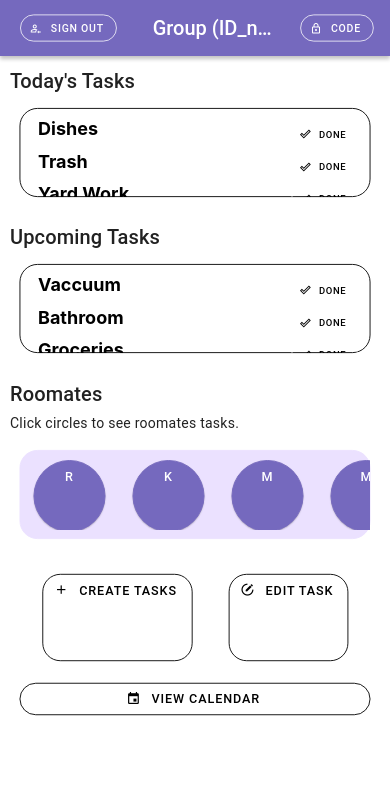
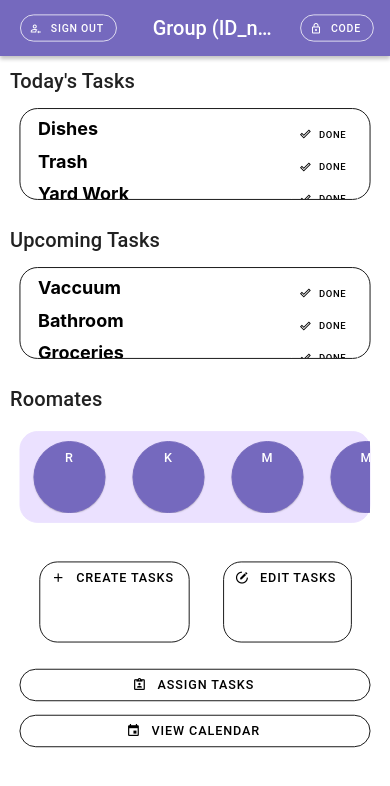
Before and after one commit to rohitravi2001/RooMe, a React Native app: screen / in a window 390 px wide. Shown: the top 786 px of the page. Built offline with nearby package versions, Linux system fonts and the light colour scheme.

Commit message:
added Assign Task button

```diff
--- a/screens/RootStack/HomePage.tsx
+++ b/screens/RootStack/HomePage.tsx
@@ -146,8 +146,6 @@ export default function HomePage() {
           justifyContent: "space-evenly",
           backgroundColor: "#fff",
           padding: 10,
-          marginBottom: 5,
-          marginTop: 5,
           marginHorizontal: 3
         },
         header: {
@@ -169,6 +167,7 @@ export default function HomePage() {
             borderWidth: 1,
             borderRadius: 20,
             transform: [{scale: 0.9}],
+            marginTop: 10
         },
         taskBox: {
             borderColor: "#000000",
@@ -229,12 +228,12 @@ export default function HomePage() {
             <Title style={styles.titleText}>Upcoming Tasks</Title>
                 <UpcomingTasks/>
             <Title style={styles.titleText}>Roomates</Title>
-            <Paragraph style={{marginLeft: 10}}>Click circles to see roomates tasks.</Paragraph>
                 <RoomateButtons/>
             <View style={styles.container}>
                 <Button icon="plus" mode="outlined" style={styles.footerButtons} color="#000000" >Create Tasks</Button>
-                <Button icon="circle-edit-outline" mode="outlined" style={styles.footerButtons} color="#000000" >Edit Task</Button>
+                <Button icon="circle-edit-outline" mode="outlined" style={styles.footerButtons} color="#000000" >Edit Tasks</Button>
             </View>
+            <Button icon="clipboard-account-outline" mode="outlined" style={styles.footerButtons} color="#000000" >Assign Tasks</Button>
             <Button icon="calendar" mode="outlined" style={styles.footerButtons} color="#000000" >View Calendar</Button>
 
         </ScrollView>
```
